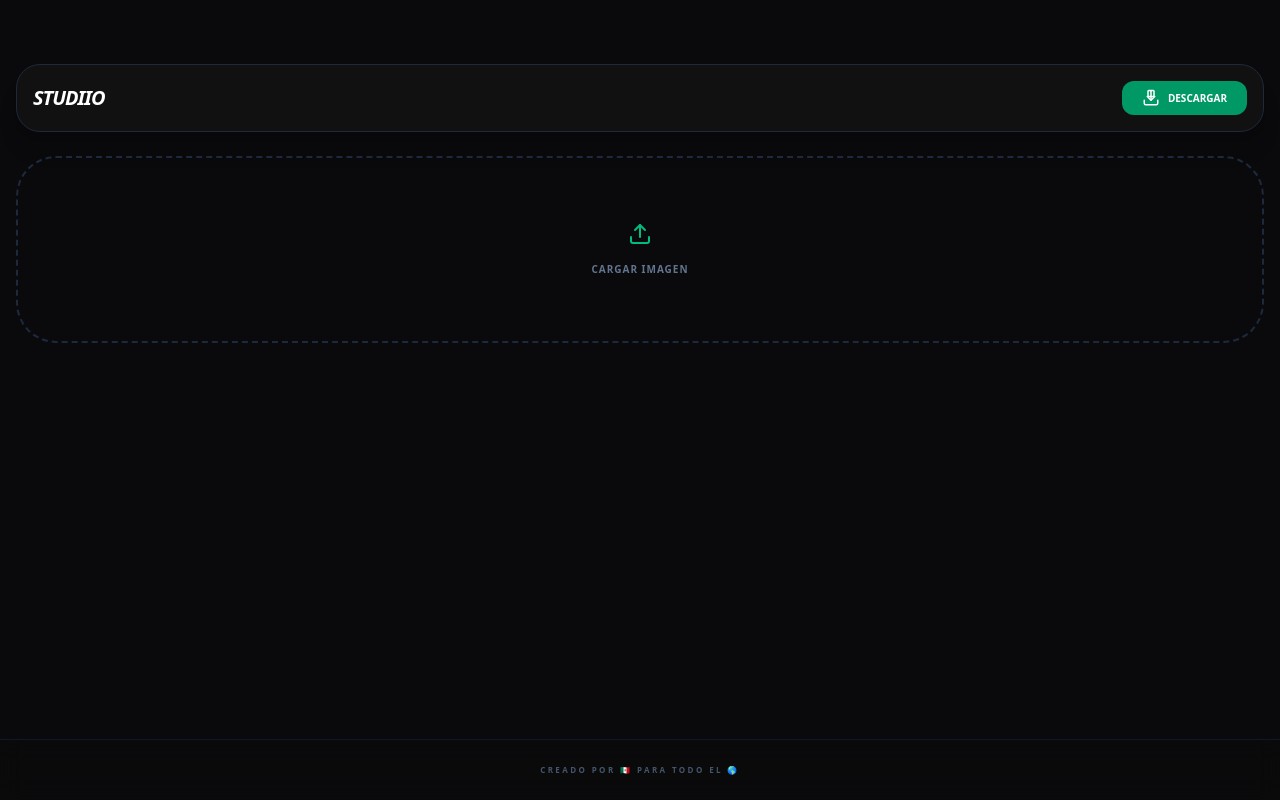
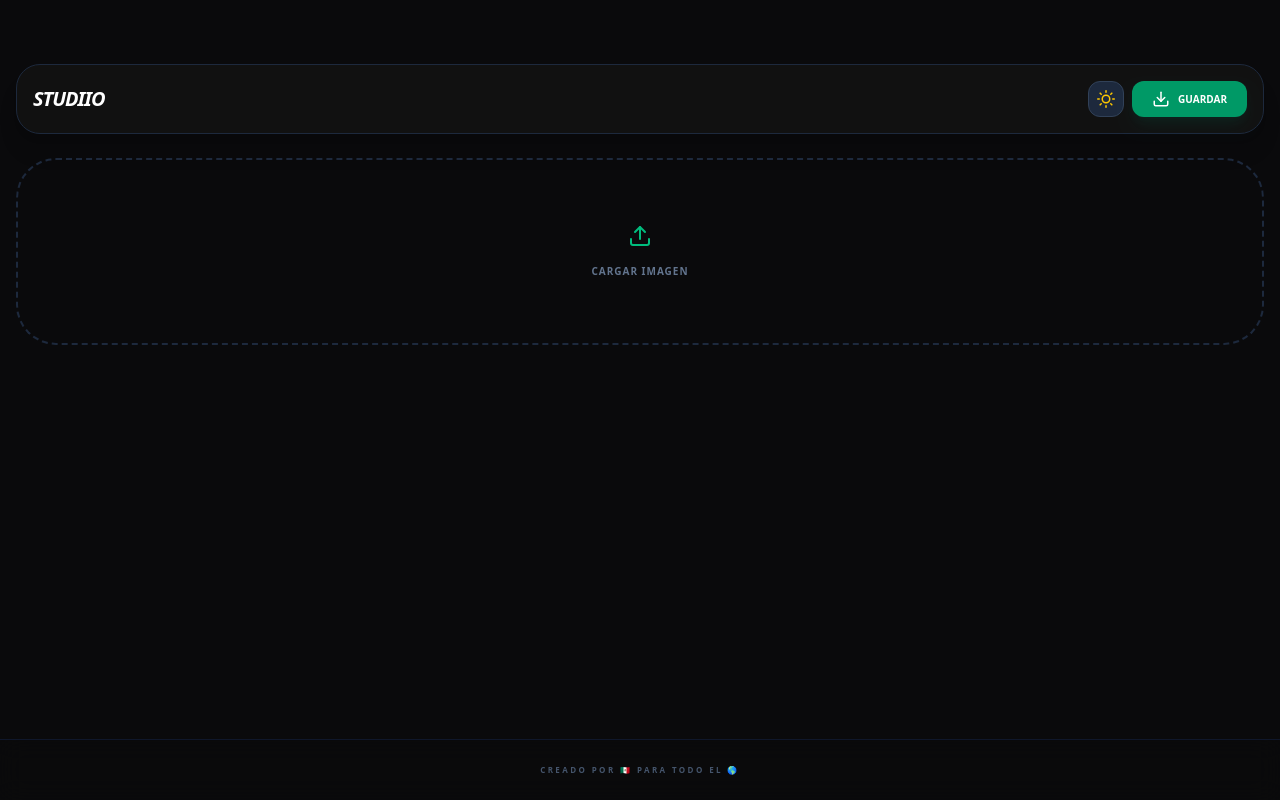
Before and after one commit to Mark0z1/studiio-app, a React (Vite) app: page / in a window 1280 px wide. Built offline with nearby package versions, Linux system fonts and the light colour scheme.

Commit message:
Studiio v2.0: Temas Blanco/Negro y Guardado directo sin ZIP

```diff
--- a/package.json
+++ b/package.json
@@ -15,6 +15,7 @@
     "@capacitor/core": "^8.0.0",
     "@capacitor/filesystem": "^8.0.0",
     "@capacitor/share": "^8.0.0",
+    "@capacitor/toast": "^8.0.0",
     "@tailwindcss/vite": "^4.1.18",
     "file-saver": "^2.0.5",
     "jszip": "^3.10.1",
--- a/src/App.jsx
+++ b/src/App.jsx
@@ -1,13 +1,14 @@
-import React, { useState, useRef, useMemo } from 'react';
-import JSZip from 'jszip';
+import React, { useState, useRef, useMemo, useEffect } from 'react';
 import { Filesystem, Directory } from '@capacitor/filesystem';
-import { Share } from '@capacitor/share';
+import { Toast } from '@capacitor/toast';
 
 const IconUpload = () => <svg width="24" height="24" viewBox="0 0 24 24" fill="none" stroke="currentColor" strokeWidth="2" strokeLinecap="round" strokeLinejoin="round"><path d="M21 15v4a2 2 0 0 1-2 2H5a2 2 0 0 1-2-2v-4"/><polyline points="17 8 12 3 7 8"/><line x1="12" y1="3" x2="12" y2="15"/></svg>;
-const IconZip = () => <svg width="18" height="18" viewBox="0 0 24 24" fill="none" stroke="currentColor" strokeWidth="2" strokeLinecap="round" strokeLinejoin="round"><path d="M21 15v4a2 2 0 0 1-2 2H5a2 2 0 0 1-2-2v-4"/><polyline points="7 10 12 15 17 10"/><line x1="12" y1="15" x2="12" y2="3"/><rect x="8" y="2" width="8" height="8" rx="1"/></svg>;
+const IconSave = () => <svg width="18" height="18" viewBox="0 0 24 24" fill="none" stroke="currentColor" strokeWidth="2" strokeLinecap="round" strokeLinejoin="round"><path d="M21 15v4a2 2 0 0 1-2 2H5a2 2 0 0 1-2-2v-4"/><polyline points="7 10 12 15 17 10"/><line x1="12" y1="15" x2="12" y2="3"/></svg>;
 const IconTrash = () => <svg width="18" height="18" viewBox="0 0 24 24" fill="none" stroke="currentColor" strokeWidth="2" strokeLinecap="round" strokeLinejoin="round"><polyline points="3 6 5 6 21 6"/><path d="M19 6v14a2 2 0 0 1-2 2H7a2 2 0 0 1-2-2V6m3 0V4a2 2 0 0 1 2-2h4a2 2 0 0 1 2 2v2"/></svg>;
+const IconTheme = () => <svg width="18" height="18" viewBox="0 0 24 24" fill="none" stroke="currentColor" strokeWidth="2" strokeLinecap="round" strokeLinejoin="round"><circle cx="12" cy="12" r="5"/><line x1="12" y1="1" x2="12" y2="3"/><line x1="12" y1="21" x2="12" y2="23"/><line x1="4.22" y1="4.22" x2="5.64" y2="5.64"/><line x1="18.36" y1="18.36" x2="19.78" y2="19.78"/><line x1="1" y1="12" x2="3" y2="12"/><line x1="21" y1="12" x2="23" y2="12"/><line x1="4.22" y1="19.78" x2="5.64" y2="18.36"/><line x1="18.36" y1="5.64" x2="19.78" y2="4.22"/></svg>;
 
 const App = () => {
+  const [theme, setTheme] = useState('dark');
   const [files, setFiles] = useState([]);
   const [selectedIds, setSelectedIds] = useState([]);
   const [currentImage, setCurrentImage] = useState(null);
@@ -18,6 +19,9 @@ const App = () => {
   const DIM_HORIZ = { w: 388, h: 276 };
   const TARGET_SIZE_BYTES = 188.5 * 1024;
 
+  const isDark = theme === 'dark';
+
+  // Lógica de PNG y DPI intacta
   const crcTable = useMemo(() => {
     const table = new Uint32Array(256);
     for (let i = 0; i < 256; i++) {
@@ -90,54 +94,66 @@ const App = () => {
         name: `${currentImage.name}_amiibo.png`,
         preview: URL.createObjectURL(finalBlob),
         blob: finalBlob,
-        info: `${targetW}x${targetH} | 96 DPI`,
+        info: isH ? '388x276 | 96 DPI' : '96 DPI',
         weight: (finalBlob.size / 1024).toFixed(2) + ' KB'
       }]);
       setCurrentImage(null);
     }, 'image/png');
   };
 
-  const downloadZipMobile = async () => {
-    const toDownload = selectedIds.length > 0 ? files.filter(f => selectedIds.includes(f.id)) : files;
-    if (toDownload.length === 0) return alert("Selecciona imágenes para descargar");
-
-    const zip = new JSZip();
-    toDownload.forEach(f => zip.file(f.name, f.blob));
-    const base64 = await zip.generateAsync({ type: "base64" });
+  // NUEVA LÓGICA: GUARDADO DIRECTO SIN ZIP
+  const saveToPhotosFolder = async () => {
+    const toSave = selectedIds.length > 0 ? files.filter(f => selectedIds.includes(f.id)) : files;
+    if (toSave.length === 0) return alert("Selecciona imágenes");
 
     try {
-      const fileName = `studiio_${Date.now()}.zip`;
-      const saved = await Filesystem.writeFile({
-        path: fileName,
-        data: base64,
-        directory: Directory.Cache
+      const folderName = 'Photos_Studiio';
+
+      for (const file of toSave) {
+        const reader = new FileReader();
+        reader.readAsDataURL(file.blob);
+        await new Promise((resolve) => {
+          reader.onloadend = async () => {
+            const base64Data = reader.result.split(',')[1];
+            await Filesystem.writeFile({
+              path: `${folderName}/${file.name}`,
+              data: base64Data,
+              directory: Directory.Documents,
+              recursive: true
+            });
+            resolve();
+          };
+        });
+      }
+
+      await Toast.show({
+        text: `Guardadas ${toSave.length} imágenes en Documentos/${folderName}`,
+        duration: 'long'
       });
-      await Share.share({ title: 'Guardar Fotos', url: saved.uri });
     } catch (e) {
-      alert("Error: " + e.message);
+      alert("Error al guardar: " + e.message);
     }
   };
 
   return (
-    <div className="flex flex-col h-screen bg-[#0a0a0c] text-white">
-      {/* ESPACIADO SUPERIOR PARA BARRA DE ESTADO (pt-16) */}
+    <div className={`flex flex-col h-screen transition-colors duration-300 ${isDark ? 'bg-[#0a0a0c] text-white' : 'bg-[#f4f4f5] text-black'}`}>
       <div className="flex-grow overflow-y-auto px-4 pt-16 pb-24">
-        <header className="flex justify-between items-center mb-6 bg-[#111] p-4 rounded-3xl border border-slate-800 shadow-xl">
+        <header className={`flex justify-between items-center mb-6 p-4 rounded-3xl border shadow-xl ${isDark ? 'bg-[#111] border-slate-800' : 'bg-white border-gray-200'}`}>
           <h1 className="text-xl font-black italic uppercase tracking-tighter">Studiio</h1>
           <div className="flex gap-2">
-            {selectedIds.length > 0 && (
-              <button onClick={() => setFiles(f => f.filter(i => !selectedIds.includes(i.id)))} className="bg-red-600/20 text-red-500 p-2 rounded-xl border border-red-600/50"><IconTrash /></button>
-            )}
-            <button onClick={downloadZipMobile} className="bg-emerald-600 px-5 py-2 rounded-xl text-[10px] font-black uppercase flex items-center gap-2">
-              <IconZip /> {selectedIds.length > 0 ? 'Descargar Sel.' : 'Descargar'}
+            <button onClick={() => setTheme(isDark ? 'light' : 'dark')} className={`p-2 rounded-xl border ${isDark ? 'bg-slate-800 border-slate-700 text-yellow-400' : 'bg-gray-100 border-gray-200 text-indigo-600'}`}>
+              <IconTheme />
+            </button>
+            <button onClick={saveToPhotosFolder} className="bg-emerald-600 px-5 py-2 rounded-xl text-[10px] font-black uppercase flex items-center gap-2 text-white shadow-lg shadow-emerald-900/20">
+              <IconSave /> Guardar
             </button>
           </div>
         </header>
 
         {!currentImage ? (
-          <div className="border-2 border-dashed border-slate-800 rounded-[2.5rem] p-16 text-center" onClick={() => document.getElementById('f').click()}>
+          <div className={`border-2 border-dashed rounded-[2.5rem] p-16 text-center ${isDark ? 'border-slate-800' : 'border-gray-300'}`} onClick={() => document.getElementById('f').click()}>
             <div className="flex justify-center text-emerald-500 mb-4"><IconUpload /></div>
-            <p className="text-[10px] font-bold uppercase text-slate-500 tracking-widest">Cargar Imagen</p>
+            <p className={`text-[10px] font-bold uppercase tracking-widest ${isDark ? 'text-slate-500' : 'text-gray-400'}`}>Cargar Imagen</p>
             <input id="f" type="file" className="hidden" accept="image/*" onChange={(e) => {
               const file = e.target.files[0];
               if (file) {
@@ -148,28 +164,28 @@ const App = () => {
             }} />
           </div>
         ) : (
-          <div className="bg-[#111] p-5 rounded-[2.5rem] border border-slate-800">
-             <div className="relative h-64 bg-black rounded-2xl overflow-hidden mb-5 flex items-center justify-center border border-slate-800 shadow-inner">
+          <div className={`p-5 rounded-[2.5rem] border ${isDark ? 'bg-[#111] border-slate-800' : 'bg-white border-gray-200'}`}>
+             <div className="relative h-64 bg-black rounded-2xl overflow-hidden mb-5 flex items-center justify-center border border-slate-800">
                 <img ref={imgRef} src={currentImage.src} className="absolute" style={{ transform: `translate(${config.offsetX}%, ${config.offsetY}%) scale(${config.zoom})`, width: '100%', objectFit: 'contain' }} />
              </div>
              <div className="space-y-4">
                <input type="range" min="0.1" max="1.5" step="0.01" value={config.zoom} onChange={e => setConfig({...config, zoom: parseFloat(e.target.value)})} className="w-full accent-emerald-500" />
                <div className="grid grid-cols-2 gap-3">
-                 <button onClick={() => setConfig({...config, mode: 'H'})} className={`py-3 rounded-xl text-[10px] font-bold border ${config.mode === 'H' ? 'bg-white text-black' : 'border-slate-800 text-slate-500'}`}>HORIZ (388x276)</button>
-                 <button onClick={() => setConfig({...config, mode: 'V'})} className={`py-3 rounded-xl text-[10px] font-bold border ${config.mode === 'V' ? 'bg-white text-black' : 'border-slate-800 text-slate-500'}`}>VERT (96 DPI)</button>
+                 <button onClick={() => setConfig({...config, mode: 'H'})} className={`py-3 rounded-xl text-[10px] font-bold border ${config.mode === 'H' ? 'bg-emerald-600 text-white border-emerald-500' : (isDark ? 'border-slate-800 text-slate-500' : 'border-gray-200 text-gray-400')}`}>HORIZ</button>
+                 <button onClick={() => setConfig({...config, mode: 'V'})} className={`py-3 rounded-xl text-[10px] font-bold border ${config.mode === 'V' ? 'bg-emerald-600 text-white border-emerald-500' : (isDark ? 'border-slate-800 text-slate-500' : 'border-gray-200 text-gray-400')}`}>VERT</button>
                </div>
-               <button onClick={processImage} className="w-full bg-emerald-600 py-4 rounded-2xl font-black uppercase text-xs shadow-xl">Procesar Imagen</button>
-               <button onClick={() => setCurrentImage(null)} className="w-full text-slate-600 text-[10px] font-bold uppercase py-2 text-center">Cancelar</button>
+               <button onClick={processImage} className="w-full bg-emerald-600 py-4 rounded-2xl font-black uppercase text-xs text-white shadow-xl">Procesar</button>
+               <button onClick={() => setCurrentImage(null)} className="w-full text-slate-500 text-[10px] font-bold uppercase py-2 text-center">Cancelar</button>
              </div>
           </div>
         )}
 
         <div className="grid grid-cols-2 gap-4 mt-8">
           {files.map(f => (
-            <div key={f.id} onClick={() => setSelectedIds(prev => prev.includes(f.id) ? prev.filter(i => i !== f.id) : [...prev, f.id])} className={`relative p-2 rounded-2xl border transition-all ${selectedIds.includes(f.id) ? 'border-emerald-500 bg-emerald-500/10' : 'border-slate-800 bg-black'}`}>
+            <div key={f.id} onClick={() => setSelectedIds(prev => prev.includes(f.id) ? prev.filter(i => i !== f.id) : [...prev, f.id])} className={`relative p-2 rounded-2xl border transition-all ${selectedIds.includes(f.id) ? 'border-emerald-500 bg-emerald-500/10' : (isDark ? 'border-slate-800 bg-black' : 'border-gray-200 bg-white')}`}>
               <img src={f.preview} className="w-full h-32 object-contain rounded-lg" />
               <div className="mt-2 text-center">
-                <p className="text-[7px] truncate font-bold text-slate-400 uppercase">{f.name}</p>
+                <p className="text-[7px] truncate font-bold uppercase text-slate-400">{f.name}</p>
                 <p className="text-[6px] font-mono text-emerald-500 mt-1">{f.info} • {f.weight}</p>
               </div>
               {selectedIds.includes(f.id) && (
@@ -182,13 +198,11 @@ const App = () => {
         </div>
       </div>
 
-      {/* FOOTER FIJO PARA EVITAR EL CORTE INFERIOR */}
-      <footer className="fixed bottom-0 w-full bg-[#0a0a0c]/90 backdrop-blur-md py-6 border-t border-slate-900 text-center z-50">
-        <p className="text-[8px] font-bold uppercase tracking-[0.3em] text-slate-600">
+      <footer className={`fixed bottom-0 w-full backdrop-blur-md py-6 border-t text-center z-50 ${isDark ? 'bg-[#0a0a0c]/90 border-slate-900' : 'bg-[#f4f4f5]/90 border-gray-200'}`}>
+        <p className={`text-[8px] font-bold uppercase tracking-[0.3em] ${isDark ? 'text-slate-600' : 'text-gray-400'}`}>
           Creado por 🇲🇽 para todo el 🌎
         </p>
       </footer>
-
       <canvas ref={canvasRef} className="hidden" />
     </div>
   );
```
Also changed, not shown: 1 other file (tests, documents, lock files or other folders).
